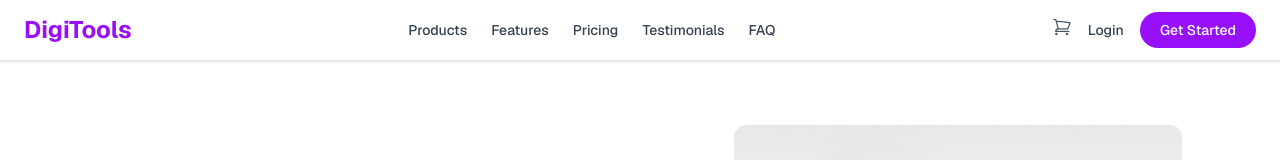
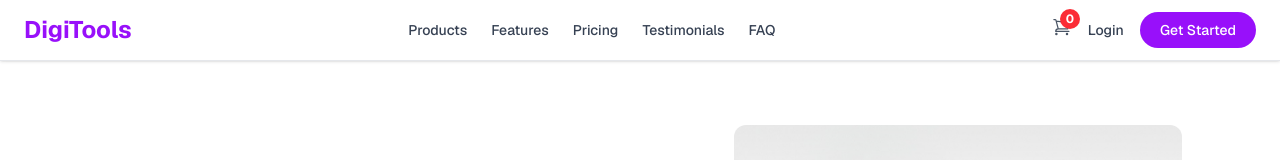
Before and after one commit to Adri-shikhar/digitools-platform, a React (Vite) app: page / in a window 1280 px wide. Shown: the top 160 px of the page. Built offline with nearby package versions, Linux system fonts and the light colour scheme.

Commit message:
finished the project and made the readme file

```diff
--- a/src/App.jsx
+++ b/src/App.jsx
@@ -13,7 +13,7 @@
 import Tab from './components/Tab';
 
 const getData = async () => {
-  const response = await fetch("/data.json");
+  const response = await fetch("/digitools-platform/data.json");
   return response.json();
 };
 
--- a/src/components/Nav.jsx
+++ b/src/components/Nav.jsx
@@ -22,6 +22,9 @@
                             </svg>
                         </button>
 
+                            <span className="absolute -top-2 -right-2 bg-red-500 text-white text-xs font-bold rounded-full w-5 h-5 flex items-center justify-center">
+                                {carts.length}
+                            </span>
 
                     </div>
 
--- a/vite.config.js
+++ b/vite.config.js
@@ -4,6 +4,6 @@
 
 // https://vite.dev/config/
 export default defineConfig({
-  base: '/',
+  base: '/digitools-platform/',
   plugins: [react(), tailwindcss()],
 })
```
